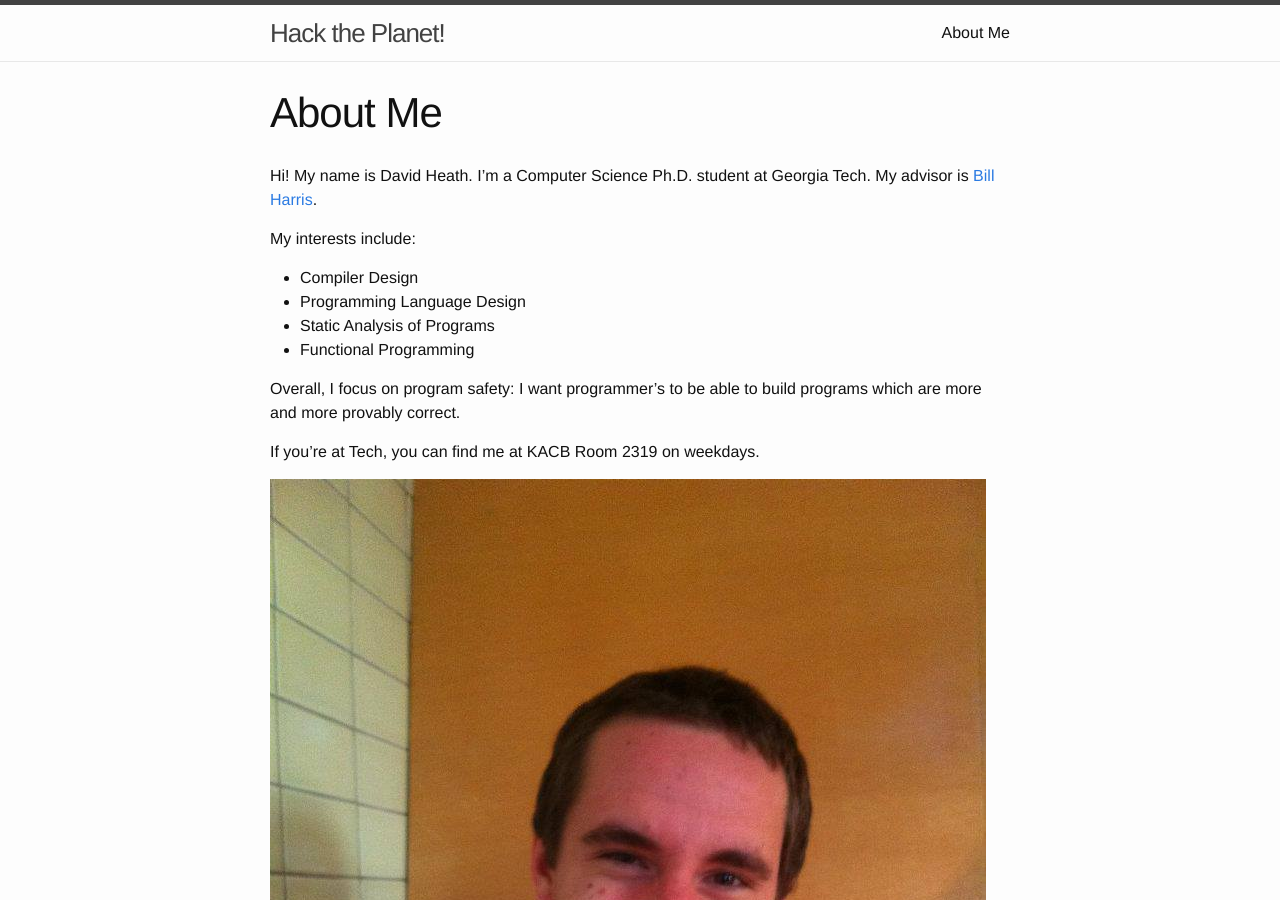
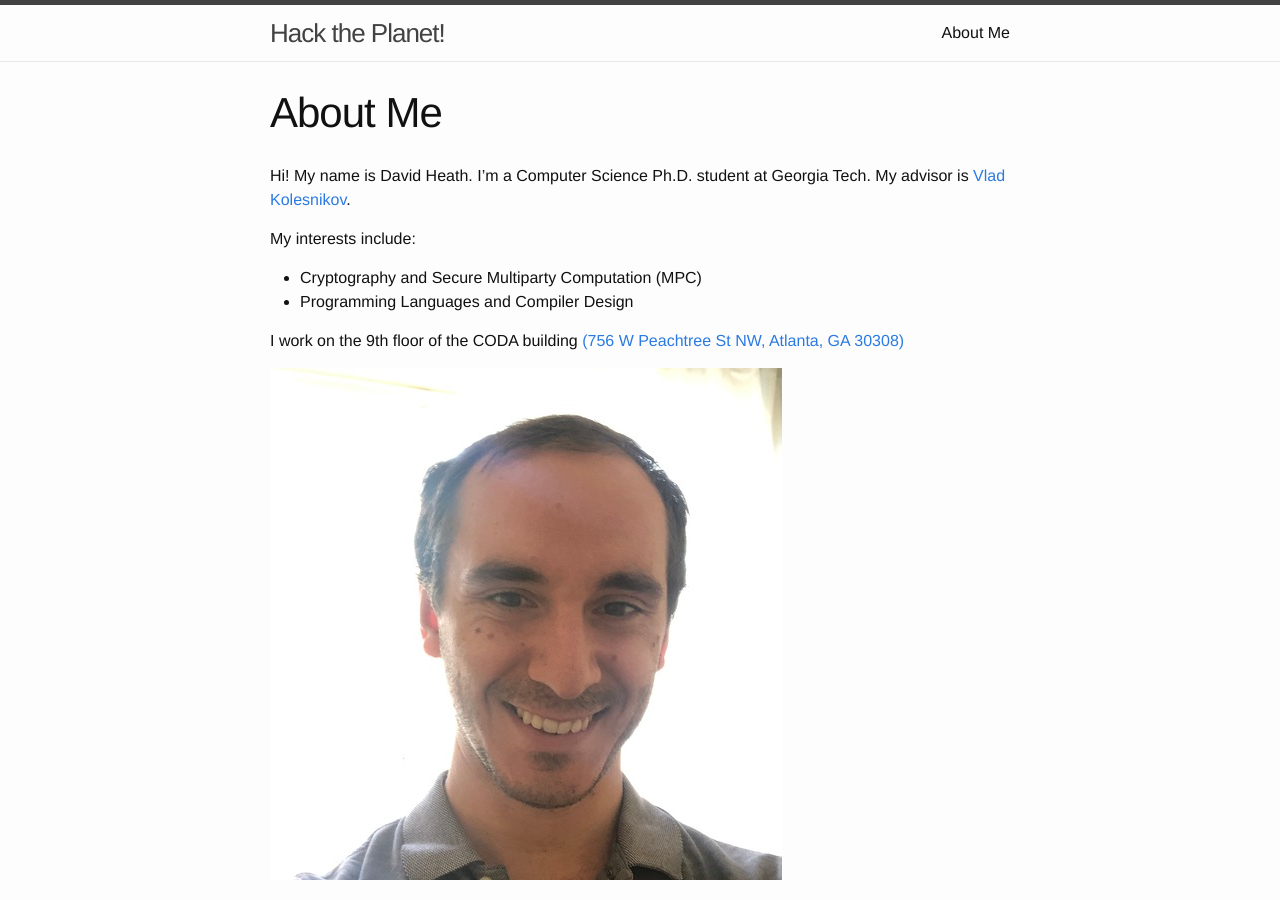
Before and after one commit to DAHeath/DAHeath.github.io, a Jekyll site: the page built from about.markdown, in a window 1280 px wide and 900 px high. Built offline with Jekyll 4.4.1, drawn with Linux system fonts in a browser that asks for light colours.

Commit message:
updated about page

```diff
--- a/about.markdown
+++ b/about.markdown
@@ -4,17 +4,12 @@ title: About Me
 permalink: /about/
 ---
 Hi! My name is David Heath. I'm a Computer Science Ph.D. student at Georgia Tech.
-My advisor is [Bill Harris](http://www.cc.gatech.edu/~wharris/).
+My advisor is [Vlad Kolesnikov](https://www.cc.gatech.edu/people/vladimir-kolesnikov).
 
 My interests include:
-  + Compiler Design
-  + Programming Language Design
-  + Static Analysis of Programs
-  + Functional Programming
+  + Cryptography and Secure Multiparty Computation (MPC)
+  + Programming Languages and Compiler Design
 
-Overall, I focus on program safety: I want programmer's to be able to build
-programs which are more and more provably correct.
-
-If you're at Tech, you can find me at KACB Room 2319 on weekdays.
+I work on the 9th floor of the CODA building [(756 W Peachtree St NW, Atlanta, GA 30308)](https://goo.gl/maps/CqeEd1wMpz6pV3wX7)
 
 ![Me!]({{ site.url }}/assets/me.jpg)
```
Also changed, not shown: Gemfile.lock, assets/me.jpg.
